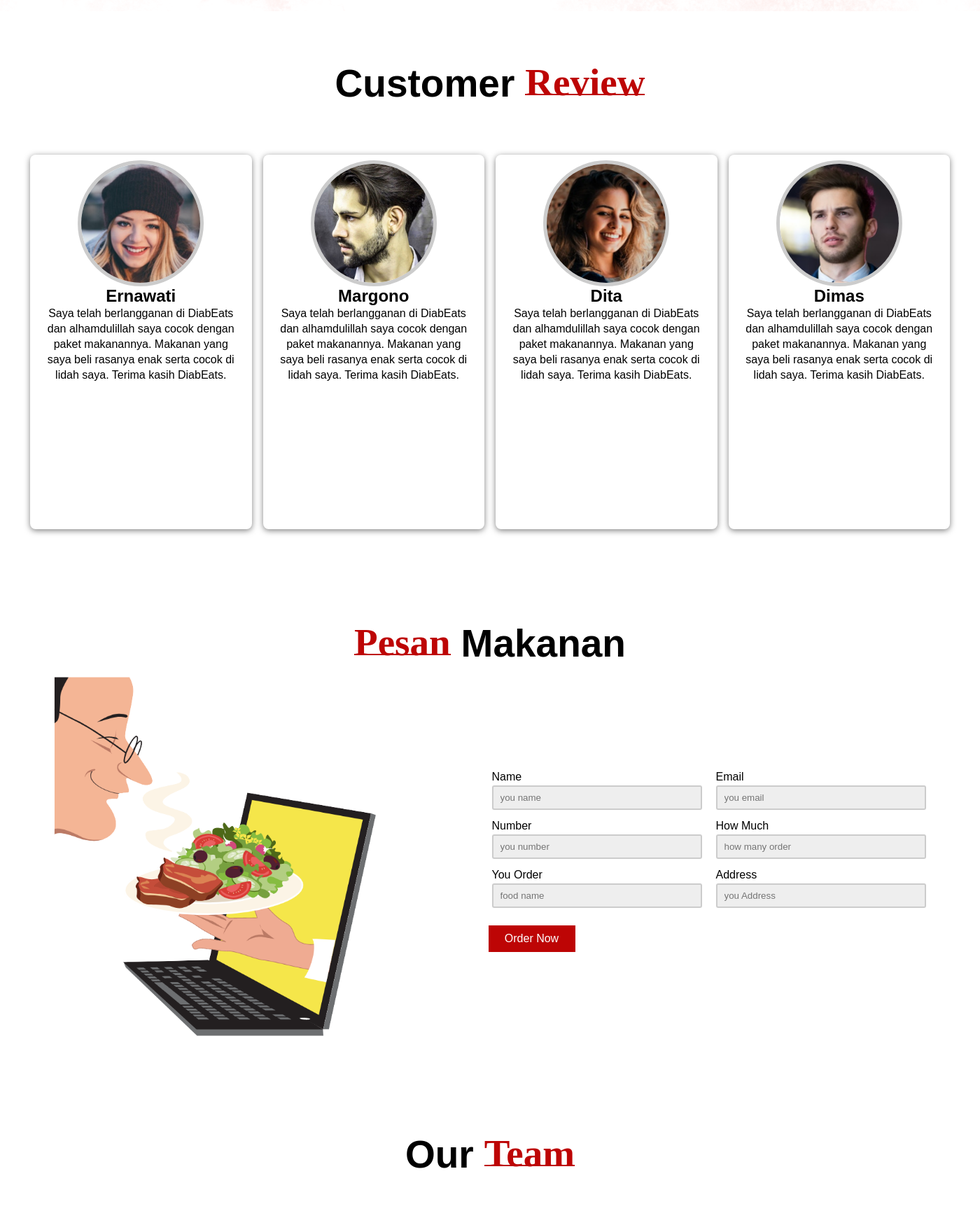
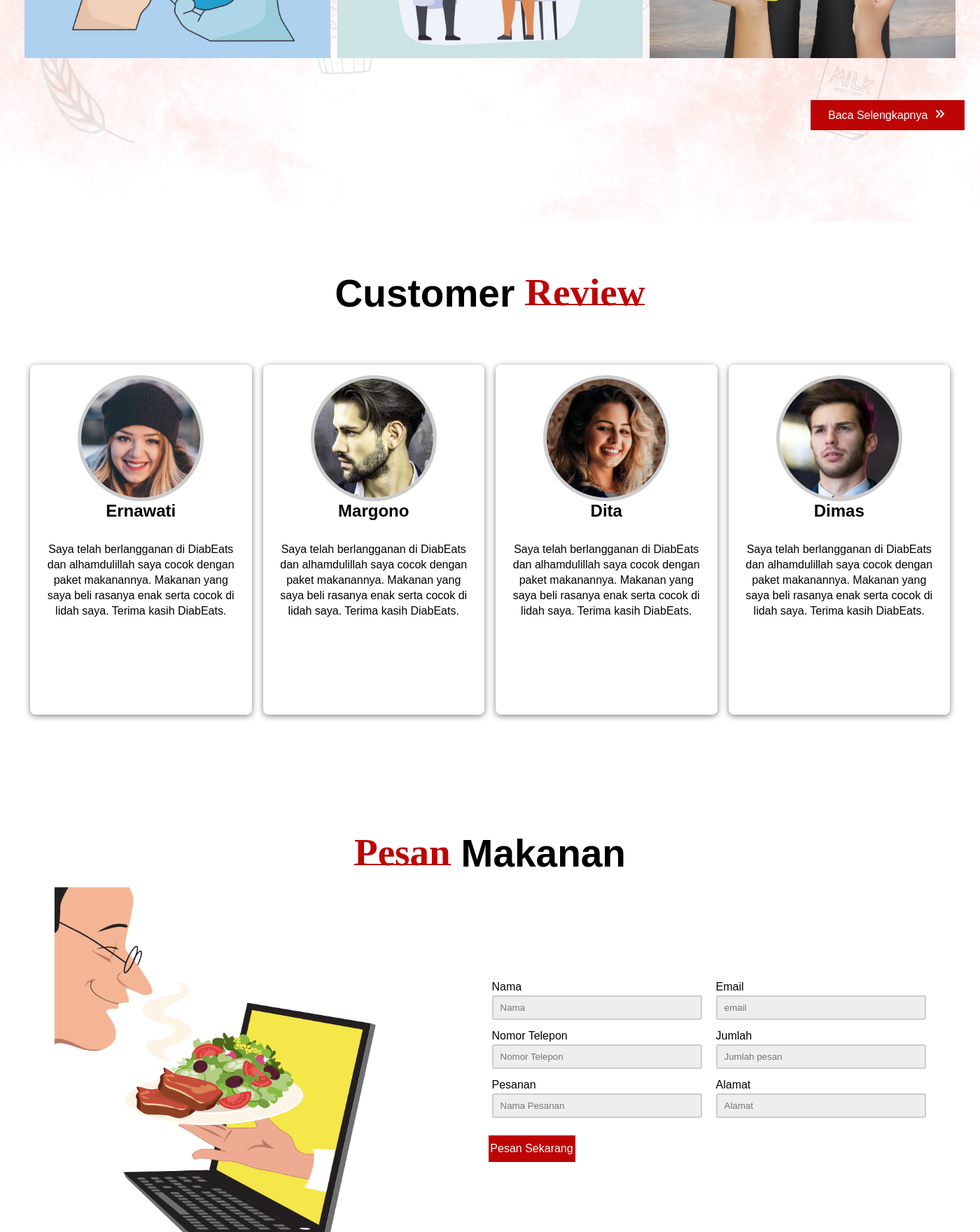
Before and after one commit to lintangaprilliaputri/Project-DiabEats, a PHP site: page / in a window 1400 px wide. Shown: the part 2880-4640 px from the top of the page at 70% size. Run offline with PHP 8.4, Linux system fonts and the light colour scheme.

Commit message:
update index

```diff
--- a/index.php
+++ b/index.php
@@ -48,8 +48,8 @@
             "Selamat datang di DiabEats, sumber informasi terpercaya untuk pencegahan diabetes dan gaya hidup sehat".
             Di sini Anda akan menemukan beragam artikel informatif tentang faktor risiko diabetes, termasuk pola makan yang sehat, aktivitas fisik,
             dan kebiasaan hidup lainnya yang dapat memengaruhi kesehatan Anda. Kami juga menyajikan rekomendasi makanan sehat, dan tips untuk mengubah
-            gaya hidup Anda menjadi lebih aktif dan berenergi. Jangan biarkan diabetes mengendalikan hidup Anda. Dengan DiabEats, Anda dapat dengan
-            mudah memesan makanan yang mendukung gaya hidup sehat. Ayo pesan sekarang!
+            gaya hidup Anda menjadi lebih aktif dan berenergi. Jangan biarkan diabetes mengendalikan hidup Anda. <br><br>Dengan DiabEats, Anda dapat dengan
+            mudah memesan makanan yang mendukung gaya hidup sehat. <br><br>Ayo pesan sekarang!
         </p>
 
         <div class="main_btn">
@@ -303,36 +303,36 @@
             <form action="#">
 
                 <div class="input">
-                    <p>Name</p>
-                    <input type="text" placeholder="you name">
+                    <p>Nama</p>
+                    <input type="text" placeholder="Nama">
                 </div>
 
                 <div class="input">
                     <p>Email</p>
-                    <input type="email" placeholder="you email">
+                    <input type="email" placeholder="email">
                 </div>
 
                 <div class="input">
-                    <p>Number</p>
-                    <input placeholder="you number">
+                    <p>Nomor Telepon</p>
+                    <input placeholder="Nomor Telepon">
                 </div>
 
                 <div class="input">
-                    <p>How Much</p>
-                    <input type="number" placeholder="how many order">
+                    <p>Jumlah</p>
+                    <input type="number" placeholder="Jumlah pesan">
                 </div>
 
                 <div class="input">
-                    <p>You Order</p>
-                    <input placeholder="food name">
+                    <p>Pesanan</p>
+                    <input placeholder="Nama Pesanan">
                 </div>
 
                 <div class="input">
-                    <p>Address</p>
-                    <input placeholder="you Address">
+                    <p>Alamat</p>
+                    <input placeholder="Alamat">
                 </div>
 
-                <a href="#" class="order_btn">Order Now</a>
+                <a href="#" class="order_btn">Pesan Sekarang</a>
 
             </form>
 
@@ -478,7 +478,7 @@
                 <h2>Our Service</h2>
                 <p>Pengiriman Cepat</p>
                 <p>Pembayaran Mudah</p>
-                <p>Layanan 24 Jam</p>
+                <p>Layanan 12 Jam</p>
             </div>
 
             <div class="footer_tag">
--- a/styleLogin.css
+++ b/styleLogin.css
@@ -10,7 +10,7 @@ body {
     justify-content: center;
     align-items: center;
     min-height: 100vh;
-    background-image: url(image/bg1.png);
+    background-image: url(image/2.png);
     background-size: cover;
     background-position: center;
 }
--- a/styleMain.css
+++ b/styleMain.css
@@ -113,7 +113,7 @@ section .main .main_image img{
 
 section p{
     width: 650px;
-    margin-top: -95px;
+    margin-top: -130px;
     text-align: justify;
     position: relative;
     left: 100px;
@@ -152,8 +152,8 @@ section .main_btn:hover img{
 
 .about{
     width: 100%;
-    padding: 90px 0;
-    background-image: url(image/1.png);
+    padding: 200px 0;
+    background-image: url(image/bg1000.png);
     background-size: cover;
     background-position: center;
 }
@@ -162,7 +162,7 @@ section .main_btn:hover img{
     display: flex;
     align-items: center;
     justify-content: space-around;
-    margin-top: 50px;
+    margin-top: 30px;
 }
 
 .about .about_main .image img{
@@ -353,8 +353,8 @@ section .main_btn:hover img{
 
 .article{
     width: 100%;
-    padding: 100px 0;
-    background-image: url(image/1.png);
+    padding: 150px 0;
+    background-image: url(image/bg1000.png);
     background-size: cover;
     background-position: center;
 }
@@ -505,10 +505,10 @@ section .main_btn:hover img{
 
 .review .review_box .review_card{
     width: 350px;
-    height: 535px;
+    height: 500px;
     box-shadow: 0 2px 8px rgba(0,0,0,0.5);
     border-radius: 8px;
-    padding: 8px 20px;
+    padding: 15px 20px;
     margin: 0 8px;
 }
 
@@ -547,13 +547,14 @@ section .main_btn:hover img{
 }
 
 .review .review_box .review_card .review_text p{
+    margin-top: 30px;
     text-align: center;
     line-height: 22px;
     transition: 0.3s;
 }
 
 .review .review_box .review_card:hover .review_text p{
-    margin-top: 5px;
+    margin-top: 10px;
 }
 
 
```
Also changed, not shown: image/bg1000.png (added).
